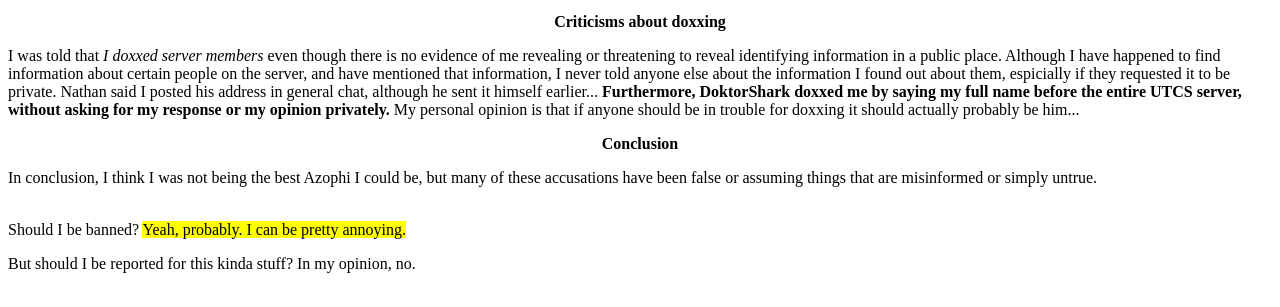
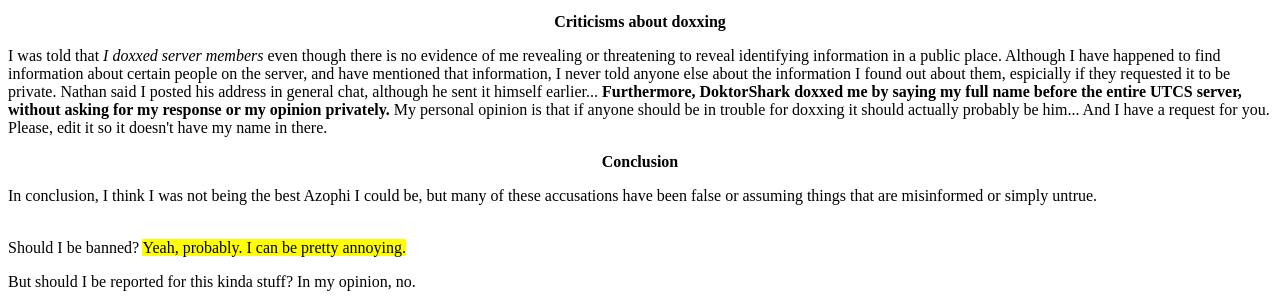
Before and after one commit to turingscholars/azo, a plain HTML site: page index.html in a window 1280 px wide. Shown: the part 1543-1850 px from the top of the page. Drawn offline with Linux system fonts and the light colour scheme.

Commit message:
Update index.html

```diff
--- a/index.html
+++ b/index.html
@@ -23,7 +23,7 @@
 <p>Image:</p>
 <p><img src="https://i.imgur.com/rz3kVqA.png" alt="" /></p>
 <p style="text-align: center;"><strong>Criticisms about doxxing</strong></p>
-<p style="text-align: left;">I was told that <em>I doxxed server members </em>even though there is no evidence of me revealing or threatening to reveal identifying information in a public place. Although I have happened to find information about certain people on the server, and have mentioned that information, I never told anyone else about the information I found out about them, espicially if they requested it to be private. Nathan said I posted his address in general chat, although he sent it himself earlier... <strong>Furthermore, DoktorShark doxxed me by saying my full name before the entire UTCS server, without asking for my response or my opinion privately. </strong>My personal opinion is that if anyone should be in trouble for doxxing it should actually probably be him...</p>
+<p style="text-align: left;">I was told that <em>I doxxed server members </em>even though there is no evidence of me revealing or threatening to reveal identifying information in a public place. Although I have happened to find information about certain people on the server, and have mentioned that information, I never told anyone else about the information I found out about them, espicially if they requested it to be private. Nathan said I posted his address in general chat, although he sent it himself earlier... <strong>Furthermore, DoktorShark doxxed me by saying my full name before the entire UTCS server, without asking for my response or my opinion privately. </strong>My personal opinion is that if anyone should be in trouble for doxxing it should actually probably be him... And I have a request for you. Please, edit it so it doesn't have my name in there.</p>
 <p style="text-align: center;"><strong>Conclusion</strong></p>
 <p style="text-align: left;">In conclusion, I think I was not being the best Azophi I could be, but many of these accusations have been false or assuming things that are misinformed or simply untrue.&nbsp;</p>
 <p style="text-align: left;"><br />Should I be banned? <span style="background-color: #ffff00;">Yeah, probably. I can be pretty annoying.</span></p>
```
